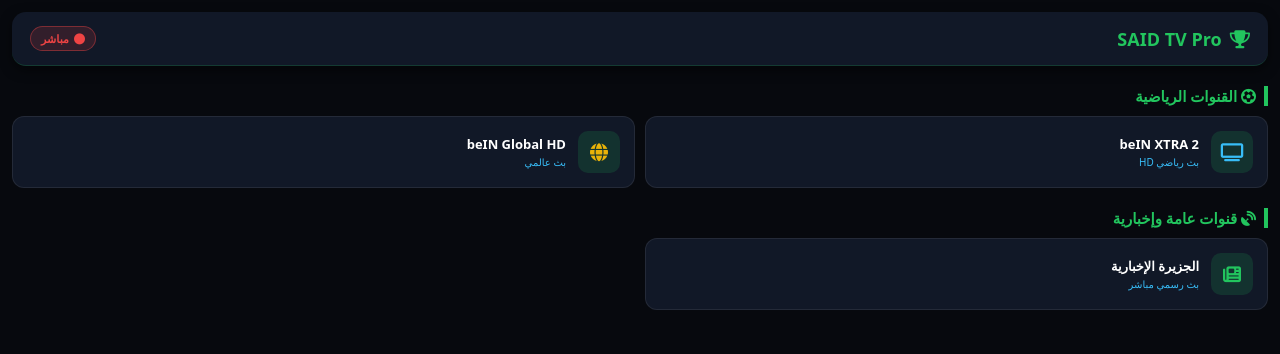
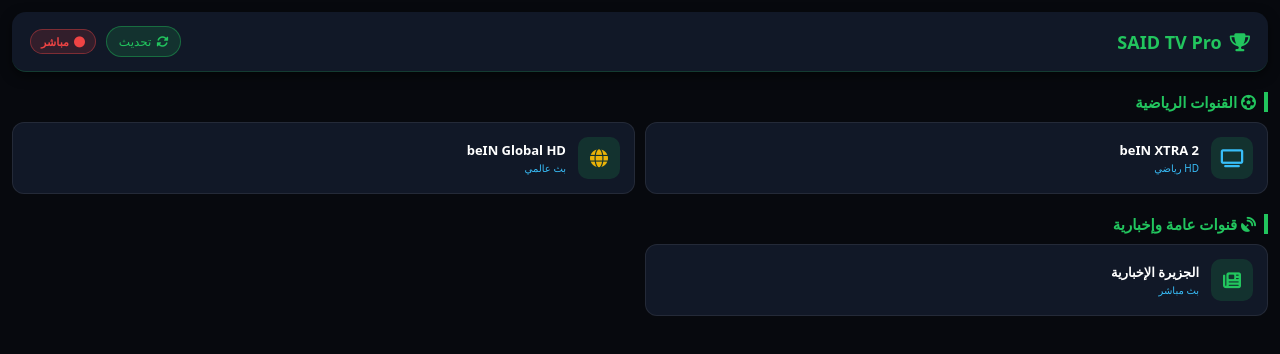
Before and after one commit to saidfqkiri2021-source/saidstore, a plain HTML site: page index.html in a window 1280 px wide. Drawn offline with nearby package versions, Linux system fonts and the light colour scheme; no server answers.

Commit message:
Update index.html

```diff
--- a/index.html
+++ b/index.html
@@ -12,14 +12,17 @@
 
         header { background: #111827; padding: 14px 18px; display: flex; justify-content: space-between; align-items: center; border-bottom: 1px solid rgba(34, 197, 94, 0.2); border-radius: 14px; margin-bottom: 15px; box-shadow: 0 4px 12px rgba(0,0,0,0.5); }
         .logo { font-size: 18px; font-weight: bold; color: #22c55e; display: flex; align-items: center; gap: 8px; }
+        .header-actions { display: flex; align-items: center; gap: 10px; }
         .live-badge { background: rgba(239, 68, 68, 0.15); border: 1px solid rgba(239, 68, 68, 0.4); color: #ef4444; font-size: 11px; padding: 4px 10px; border-radius: 20px; font-weight: bold; display: flex; align-items: center; gap: 5px; }
+        .refresh-btn { background: rgba(34, 197, 94, 0.15); border: 1px solid rgba(34, 197, 94, 0.4); color: #22c55e; font-size: 12px; padding: 6px 12px; border-radius: 20px; cursor: pointer; display: flex; align-items: center; gap: 5px; transition: 0.2s; }
+        .refresh-btn:hover { background: rgba(34, 197, 94, 0.3); }
 
         .section-title { font-size: 15px; color: #22c55e; margin: 20px 0 10px 0; font-weight: bold; border-right: 4px solid #22c55e; padding-right: 8px; display: flex; align-items: center; justify-content: space-between; }
 
         .channels-grid { display: grid; grid-template-columns: repeat(2, 1fr); gap: 10px; }
         .channel-card { background: #111827; border: 1px solid rgba(255,255,255,0.08); padding: 14px; border-radius: 12px; display: flex; align-items: center; gap: 12px; cursor: pointer; transition: 0.2s; text-align: right; }
         .channel-card:hover { border-color: #22c55e; background: #1f2937; transform: translateY(-2px); }
-        .channel-logo { width: 42px; height: 42px; background: rgba(34,197,94,0.15); border-radius: 10px; display: flex; align-items: center; justify-content: center; color: #22c55e; font-size: 18px; flex-shrink: 0; }
+        .channel-logo { width: 42px; height: 42px; background: rgba(34,197,94,0.15); border-radius: 10px; display: flex; align-items: center; justify-content: center; font-size: 18px; flex-shrink: 0; }
         .channel-name { font-size: 13px; font-weight: bold; color: #fff; }
         .channel-qual { font-size: 10px; color: #38bdf8; margin-top: 2px; }
 
@@ -44,46 +47,24 @@
 
     <header>
         <div class="logo"><i class="fa-solid fa-trophy"></i> SAID TV Pro</div>
-        <div class="live-badge"><i class="fa-solid fa-circle fa-beat"></i> مباشر</div>
+        <div class="header-actions">
+            <button class="refresh-btn" onclick="loadChannels()"><i class="fa-solid fa-rotate"></i> تحديث</button>
+            <div class="live-badge"><i class="fa-solid fa-circle fa-beat"></i> مباشر</div>
+        </div>
     </header>
 
     <div class="section-title">
         <span><i class="fa-solid fa-futbol"></i> القنوات الرياضية</span>
     </div>
-
-    <div class="channels-grid">
-        <!-- beIN Sports Xtra 2 -->
-        <div class="channel-card" onclick="playStream('https://dc1644a9jazgj.cloudfront.net/beIN_Sports_Xtra_Espanol.m3u8', 'beIN SPORTS XTRA 2')">
-            <div class="channel-logo" style="color:#38bdf8;"><i class="fa-solid fa-tv"></i></div>
-            <div>
-                <div class="channel-name">beIN XTRA 2</div>
-                <div class="channel-qual">بث رياضي HD</div>
-            </div>
-        </div>
-
-        <!-- beIN Global HD -->
-        <div class="channel-card" onclick="playStream('https://k100streymi.mbl.is/beint/k100/index.m3u8', 'beIN Sports Global HD')">
-            <div class="channel-logo" style="color:#eab308;"><i class="fa-solid fa-globe"></i></div>
-            <div>
-                <div class="channel-name">beIN Global HD</div>
-                <div class="channel-qual">بث عالمي</div>
-            </div>
-        </div>
+    <div id="sportsGrid" class="channels-grid">
+        <!-- يتم تعبئتها تلقائياً -->
     </div>
 
     <div class="section-title">
         <span><i class="fa-solid fa-satellite-dish"></i> قنوات عامة وإخبارية</span>
     </div>
-
-    <div class="channels-grid">
-        <!-- الجزيرة الإخبارية -->
-        <div class="channel-card" onclick="playStream('https://live-hls-apps-ajd-fa.getaj.net/AJD/index.m3u8', 'الجزيرة الإخبارية')">
-            <div class="channel-logo" style="color:#22c55e;"><i class="fa-solid fa-newspaper"></i></div>
-            <div>
-                <div class="channel-name">الجزيرة الإخبارية</div>
-                <div class="channel-qual">بث رسمي مباشر</div>
-            </div>
-        </div>
+    <div id="newsGrid" class="channels-grid">
+        <!-- يتم تعبئتها تلقائياً -->
     </div>
 
     <!-- Player Modal -->
@@ -107,6 +88,72 @@
     </div>
 
     <script>
+        // بيانات افتراضية مدمجة (تعمل احتياطياً في حال انقطاع الإنترنت عن ملف JSON الخارجي)
+        const fallbackData = {
+            "sports": [
+                { "name": "beIN XTRA 2", "quality": "HD رياضي", "url": "https://dc1644a9jazgj.cloudfront.net/beIN_Sports_Xtra_Espanol.m3u8", "icon": "fa-tv", "color": "#38bdf8" },
+                { "name": "beIN Global HD", "quality": "بث عالمي", "url": "https://k100streymi.mbl.is/beint/k100/index.m3u8", "icon": "fa-globe", "color": "#eab308" }
+            ],
+            "news": [
+                { "name": "الجزيرة الإخبارية", "quality": "بث مباشر", "url": "https://live-hls-apps-ajd-fa.getaj.net/AJD/index.m3u8", "icon": "fa-newspaper", "color": "#22c55e" }
+            ]
+        };
+
+        function renderChannels(data) {
+            const sportsGrid = document.getElementById('sportsGrid');
+            const newsGrid = document.getElementById('newsGrid');
+
+            sportsGrid.innerHTML = '';
+            newsGrid.innerHTML = '';
+
+            // تعبئة الرياضية
+            data.sports.forEach(ch => {
+                sportsGrid.innerHTML += `
+                    <div class="channel-card" onclick="playStream('${ch.url}', '${ch.name}')">
+                        <div class="channel-logo" style="color:${ch.color};"><i class="fa-solid ${ch.icon}"></i></div>
+                        <div>
+                            <div class="channel-name">${ch.name}</div>
+                            <div class="channel-qual">${ch.quality}</div>
+                        </div>
+                    </div>
+                `;
+            });
+
+            // تعبئة الإخبارية
+            data.news.forEach(ch => {
+                newsGrid.innerHTML += `
+                    <div class="channel-card" onclick="playStream('${ch.url}', '${ch.name}')">
+                        <div class="channel-logo" style="color:${ch.color};"><i class="fa-solid ${ch.icon}"></i></div>
+                        <div>
+                            <div class="channel-name">${ch.name}</div>
+                            <div class="channel-qual">${ch.quality}</div>
+                        </div>
+                    </div>
+                `;
+            });
+        }
+
+        function loadChannels() {
+            // استبدل الرابط أدناه برابط ملف JSON الخاص بك على GitHub Gist أو أي استضافة
+            const jsonUrl = 'https://raw.githubusercontent.com/YOUR_USERNAME/YOUR_REPO/main/channels.json';
+
+            fetch(jsonUrl)
+                .then(res => res.json())
+                .then(data => {
+                    renderChannels(data);
+                })
+                .catch(err => {
+                    console.log("Using local fallback channels:", err);
+                    renderChannels(fallbackData);
+                });
+        }
+
+        // تشغيل التحميل عند فتح الصفحة
+        window.onload = () => {
+            loadChannels();
+        };
+
+        // إعدادات المشغل (HLS)
         const modal = document.getElementById('playerModal');
         const video = document.getElementById('videoElement');
         const titleEl = document.getElementById('modalTitle');
```
